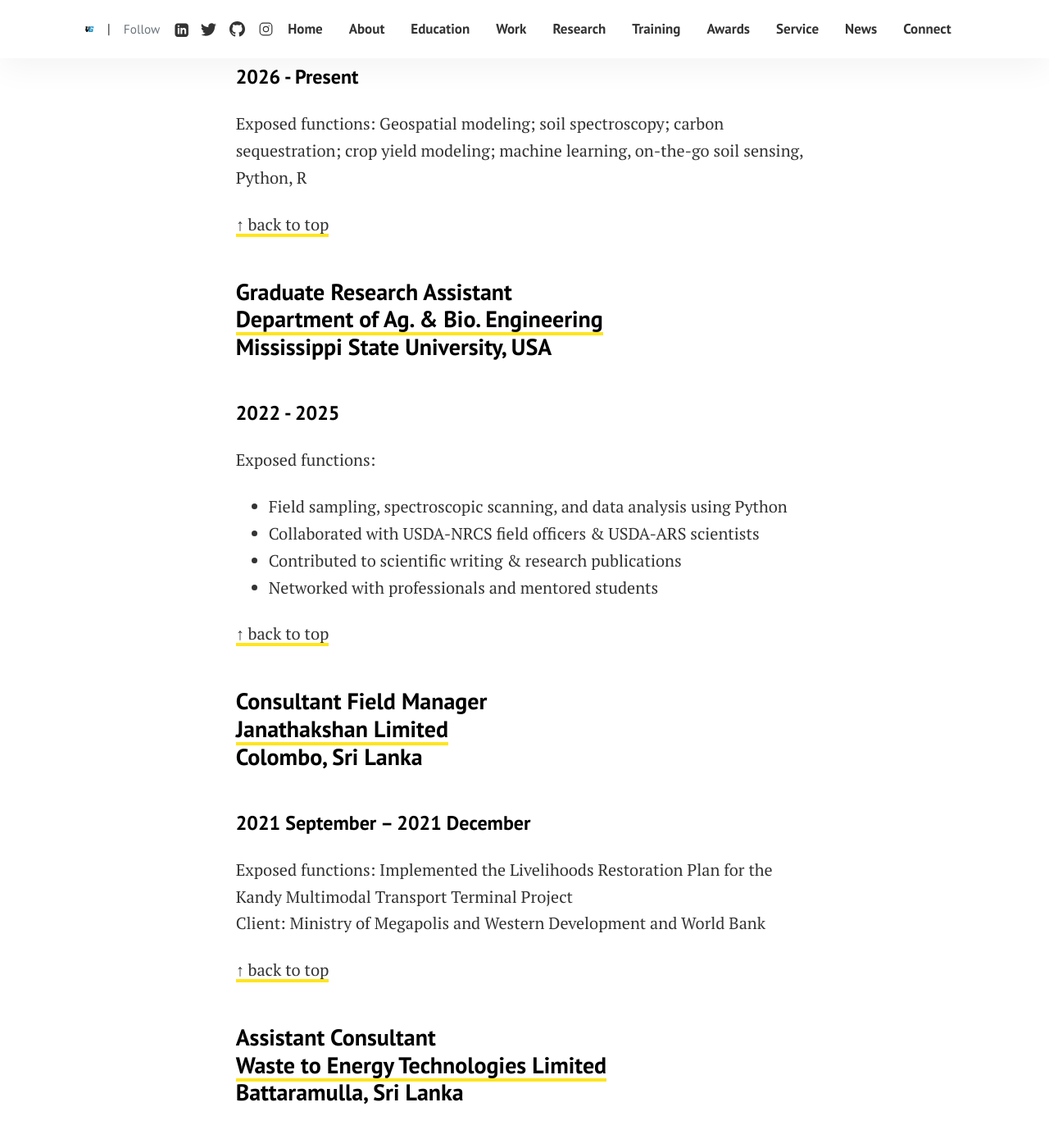
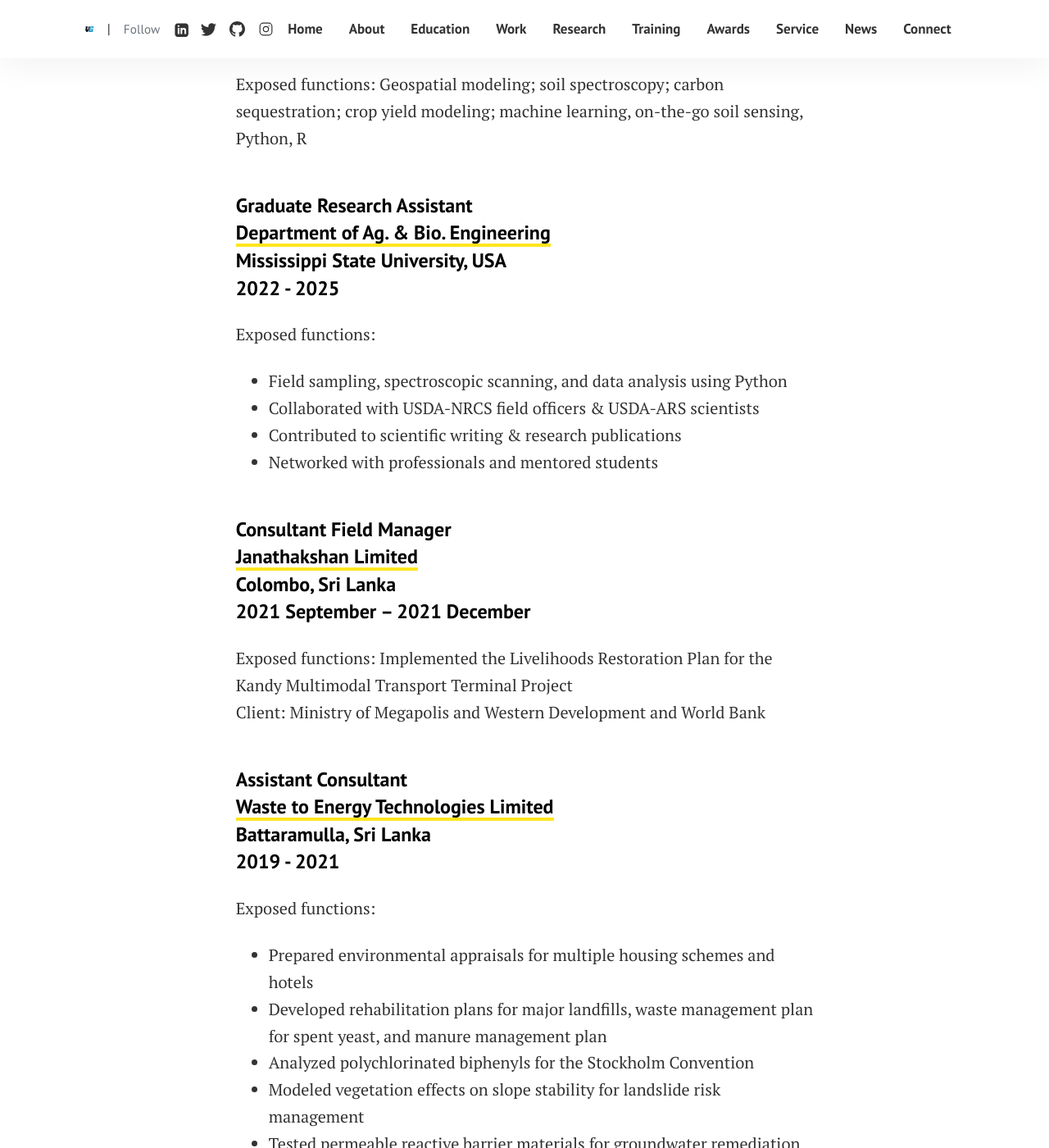
Before and after one commit to kanthsaz/kanthsaz.github.io, a Jekyll site: the page built from pages/work.md, in a window 1280 px wide and 1400 px high, scrolled down 414 px. Shown: the whole window at 82% size. Built offline with Jekyll 4.4.1, drawn with Linux system fonts in a browser that asks for light colours; some of the changed text lies outside the part shown.

Commit message:
Update work.md

```diff
--- a/pages/work.md
+++ b/pages/work.md
@@ -7,31 +7,21 @@
 
 Below are some of the projects I have been involved in with academic institutions, government agencies, international organizations, and private companies.
 
-### Postdoctoral Research Assistant<br><a href="https://ag.purdue.edu/department/agry/" target="_blank">Department of Agronomy</a><br>Purdue University, USA
-#### 2026 - Present<br>
+#### Postdoctoral Research Assistant<br><a href="https://ag.purdue.edu/department/agry/" target="_blank">Department of Agronomy</a><br>Purdue University, USA<br>2026 - Present<br>
 Exposed functions: Geospatial modeling; soil spectroscopy; carbon sequestration; crop yield modeling; machine learning, on-the-go soil sensing, Python, R
 
-[↑ back to top](#top)
-
-### Graduate Research Assistant<br><a href="https://www.abe.msstate.edu/" target="_blank">Department of Ag. & Bio. Engineering</a><br>Mississippi State University, USA
-#### 2022 - 2025<br>
+#### Graduate Research Assistant<br><a href="https://www.abe.msstate.edu/" target="_blank">Department of Ag. & Bio. Engineering</a><br>Mississippi State University, USA<br>2022 - 2025<br>
 Exposed functions:
 * Field sampling, spectroscopic scanning, and data analysis using Python
 * Collaborated with USDA-NRCS field officers & USDA-ARS scientists
 * Contributed to scientific writing & research publications
 * Networked with professionals and mentored students<br>
 
-[↑ back to top](#top)
-
-### Consultant Field Manager<br><a href="https://janathakshan.lk/" target="_blank">Janathakshan Limited</a><br>Colombo, Sri Lanka
-#### 2021 September – 2021 December<br>
+#### Consultant Field Manager<br><a href="https://janathakshan.lk/" target="_blank">Janathakshan Limited</a><br>Colombo, Sri Lanka<br>2021 September – 2021 December<br>
 Exposed functions: Implemented the Livelihoods Restoration Plan for the Kandy Multimodal Transport Terminal Project<br>
 Client: Ministry of Megapolis and Western Development and World Bank
 
-[↑ back to top](#top)
-
-### Assistant Consultant<br><a href="https://www.linkedin.com/company/31324840/?lipi=urn%3Ali%3Apage%3Ad_flagship3_profile_view_base%3BJELLxr2iTyujVAIfxjF3PA%3D%3D" target="_blank">Waste to Energy Technologies Limited</a><br>Battaramulla, Sri Lanka
-#### 2019 - 2021<br>
+#### Assistant Consultant<br><a href="https://www.linkedin.com/company/31324840/?lipi=urn%3Ali%3Apage%3Ad_flagship3_profile_view_base%3BJELLxr2iTyujVAIfxjF3PA%3D%3D" target="_blank">Waste to Energy Technologies Limited</a><br>Battaramulla, Sri Lanka<br>2019 - 2021<br>
 Exposed functions:
 * Prepared environmental appraisals for multiple housing schemes and hotels
 * Developed rehabilitation plans for major landfills, waste management plan for spent yeast, and manure management plan
@@ -55,40 +45,23 @@
 * Tudawe Brothers (Pvt) Ltd., Sri Lanka
 * Ambasewana Holdings Ltd., Sri Lanka
 
-[↑ back to top](#top)
-
-### Project Coordinator<br><a href="https://www.exri.co.jp/en" target="_blank">EX Research Institute Limited</a><br>Tokyo, Japan
-#### 2017 June – 2018 November<br>
+#### Project Coordinator<br><a href="https://www.exri.co.jp/en" target="_blank">EX Research Institute Limited</a><br>Tokyo, Japan<br>2017 June – 2018 November<br>
 Exposed functions:
 * Promoted 3Rs (Reduce, Reuse, Recycle) in Ratnapura Municipal Council <a href="https://digital.detritusjournal.com/articles/evaluation-of-organic-and-recyclable-waste-separation-at-generation-source-in-ratnapura-and-kataraga/359" target="_blank">(Paper)</a>
 * Feasibility study on collection & treatment systems for used fluorocarbons
 
-[↑ back to top](#top)
-
-### Intern - Research Division<br><a href="https://www.iwmi.org/" target="_blank">International Water Management Institute</a><br>Battaramulla, Sri Lanka
-#### 2017 March 27 – 2017 July 28<br>
+#### Intern - Research Division<br><a href="https://www.iwmi.org/" target="_blank">International Water Management Institute</a><br>Battaramulla, Sri Lanka<br>2017 March 27 – 2017 July 28<br>
 Exposed functions: Analyzed mechanization for agricultural water management in farming systems <a href="https://hdl.handle.net/10568/100656" target="_blank">(Paper)</a>
 
-[↑ back to top](#top)
-
-### Intern<br><a href="https://wma.wp.gov.lk/" target="_blank">Waste Management Authority of Western Province</a><br>Colombo, Sri Lanka
-#### 2016 January 18 – 2016 February 19<br>
+#### Intern<br><a href="https://wma.wp.gov.lk/" target="_blank">Waste Management Authority of Western Province</a><br>Colombo, Sri Lanka<br>2016 January 18 – 2016 February 19<br>
 Exposed function:
 * Exposed to environmental & composting divisions
 * Installed methane collection wells at the waste management facility
 
-[↑ back to top](#top)
-
-### Intern<br><a href="https://www.hayleysagriculture.com/" target="_blank">Hayleys Agriculture Holdings Limited</a><br>Colombo, Sri Lanka
-#### 2015 December 08 – 2016 January 14<br>
+#### Intern<br><a href="https://www.hayleysagriculture.com/" target="_blank">Hayleys Agriculture Holdings Limited</a><br>Colombo, Sri Lanka<br>2015 December 08 – 2016 January 14<br>
 Exposed functions: Agricultural heavy machinery & market surveys
 
-[↑ back to top](#top)
-
-### Teaching Assisstant<br><a href="https://agri.pdn.ac.lk/agen/" target="_blank">Department of Agricultural Engineering</a><br>University of Peradeniya, Sri Lanka
-### 2017 February – 2017 March<br>
+#### Teaching Assisstant<br><a href="https://agri.pdn.ac.lk/agen/" target="_blank">Department of Agricultural Engineering</a><br>University of Peradeniya, Sri Lanka<br>2017 February – 2017 March<br>
 Exposed function: Demonstrated the lectures in theoretically and practically to undergraduate students according to the guidance of academic staff.
 
 [↑ back to top](#top)
-
-[↑ back to top](#top)
```
